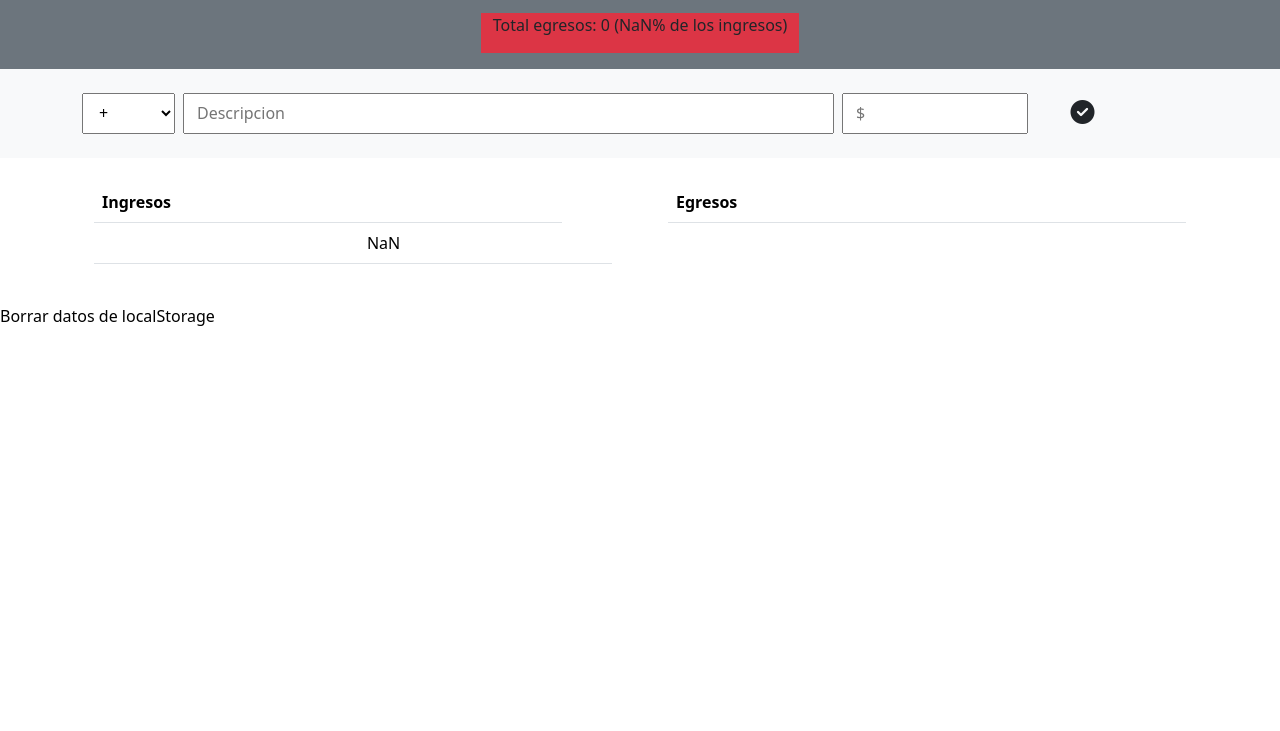
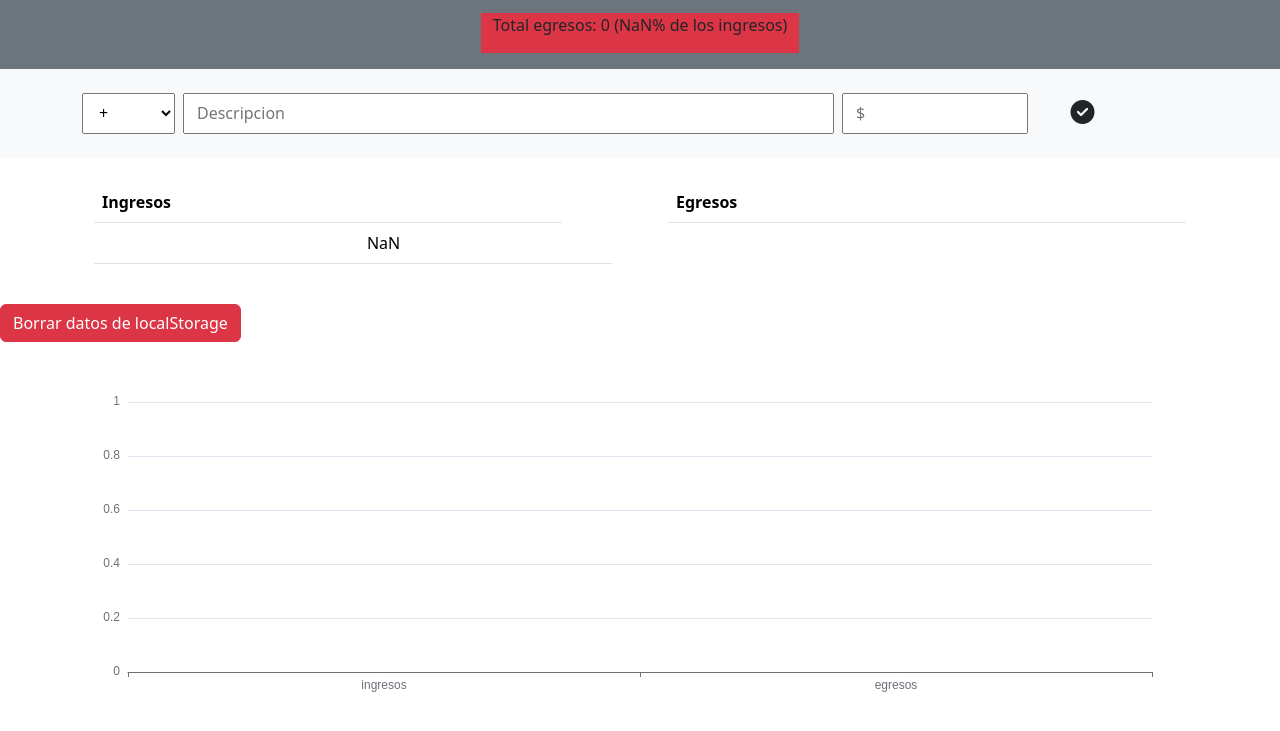
Before and after one commit to rrdmp15/Presupuesto2.0, a plain HTML site: page index.html in a window 1280 px wide. Both pictures are taken after a click on the button 1082 px from the left and 254 px from the top of the page. Shown: the part 141-872 px from the top of the page. Before the commit the page ends 800 px from the top, so only its background shows below. Drawn offline with nearby package versions, Linux system fonts and the light colour scheme.

Commit message:
fix: :fire: elimine datos innecesarios y agregue graficas

```diff
--- a/css/styles.css
+++ b/css/styles.css
@@ -13,3 +13,9 @@ button {
 i {
     font-size: 1.5rem;
 }
+
+#grafica{
+  position: relative;
+  height: 50vh;
+  overflow: hidden;
+}
--- a/index.html
+++ b/index.html
@@ -69,10 +69,11 @@
       </div>
     </div>
   </section>
-  <section id="echarts">
+ <button id="btn-clear" class="btn btn-danger">Borrar datos de localStorage</button>
 
-  </section>
+  <div id="grafica"></div>
 
-  <button id="btn-clear">Borrar datos de localStorage</button>
+
+  <script src="https://cdn.jsdelivr.net/npm/echarts@5.4.2/dist/echarts.min.js"></script>
 </body>
 </html>
--- a/main.js
+++ b/main.js
@@ -37,6 +37,37 @@ button.addEventListener("click", ()=>{
 
   let presupuesto = calcularPresupuesto();
   document.querySelector("#presupuesto").textContent = presupuesto;
+
+  let ingresosTabla = parseInt(calcularTotal(ingresos))
+  let egresosTabla = parseInt(calcularTotal(egresos))
+
+
+
+let chartDom = document.getElementById('grafica');
+let myChart = echarts.init(chartDom, null, {
+  renderer: 'canvas',
+  useDirtyRect: true
+});
+
+let option;
+
+option = {
+  xAxis: {
+    type: 'category',
+    data: [ 'ingresos','egresos']
+  },
+  yAxis: {
+    type: 'value'
+  },
+  series: [
+    {
+      data: [ingresosTabla, egresosTabla],
+      type: 'bar'
+    }
+  ]
+};
+
+myChart.setOption(option);
 })
 
 btnClear.addEventListener("click", function() {
--- a/package.json
+++ /dev/null
@@ -1,5 +0,0 @@
-{
-  "dependencies": {
-    "echarts": "^5.4.2"
-  }
-}
```
Also changed, not shown: 1 other file.
